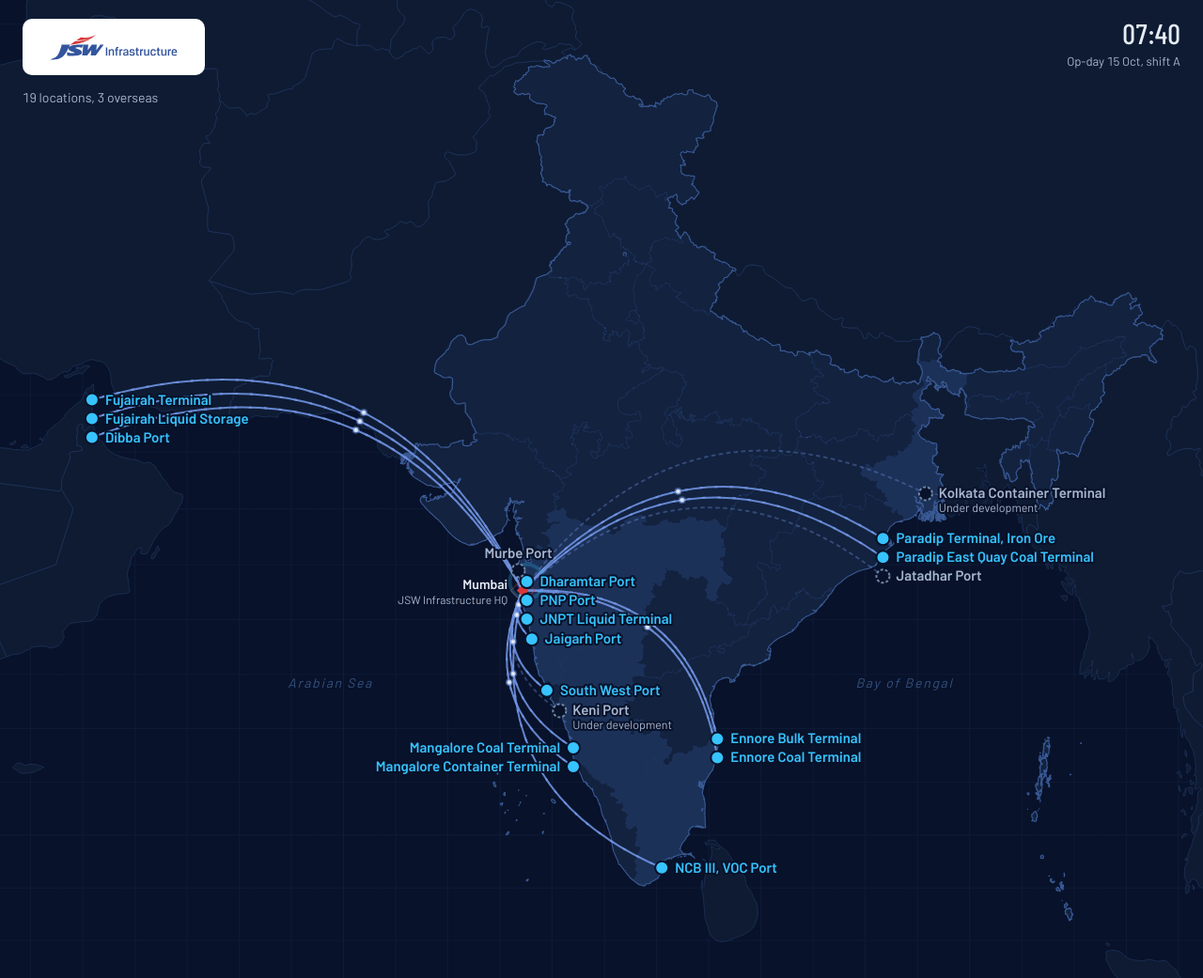
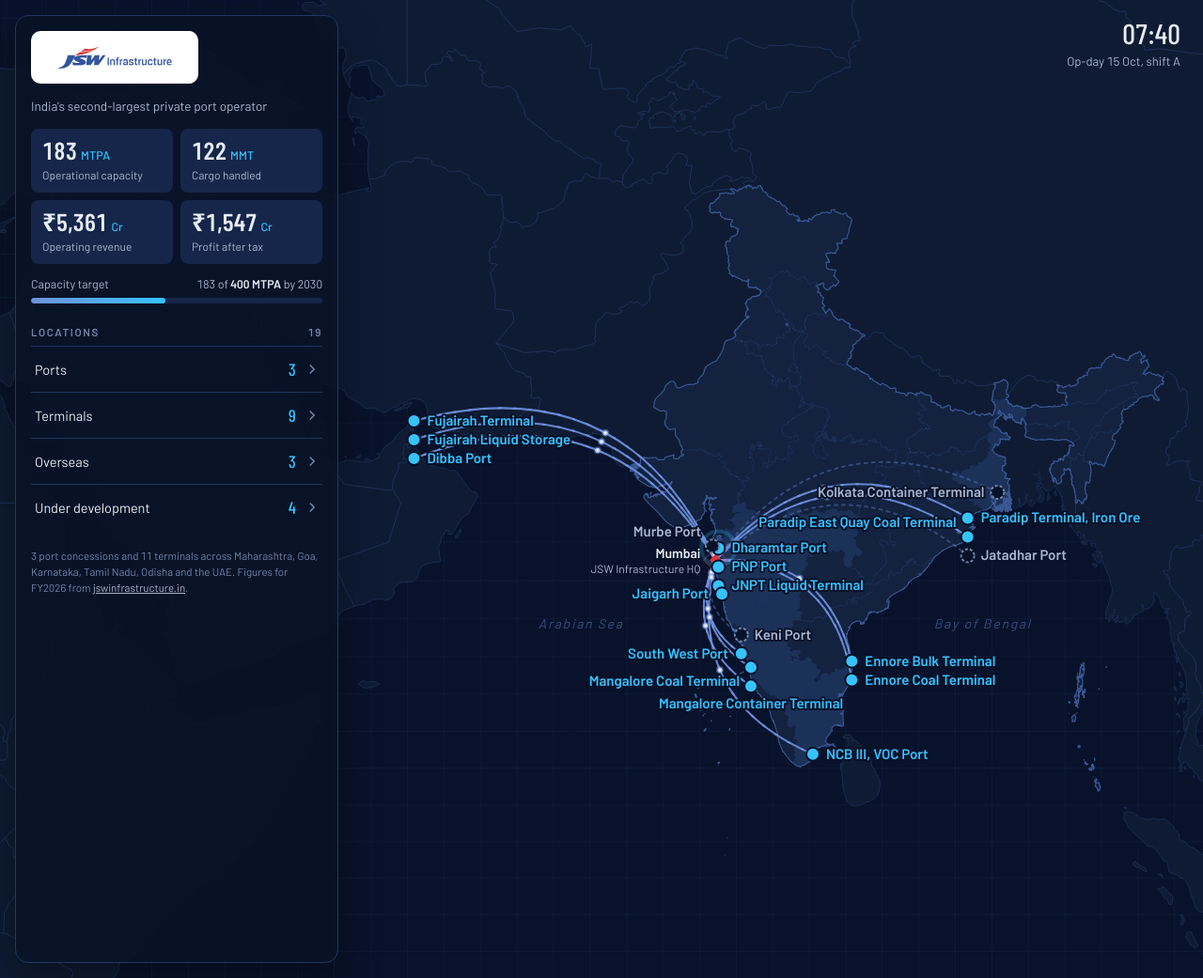
Before and after one commit to shubhamshnd/CEPDA, a Flask app: page / in a window 1280 px wide. Shown: the whole page at 94% size. Run offline with Flask 3, Linux system fonts and the light colour scheme; some libraries are stand-ins or nearby versions.

Commit message:
Enhance sidebar functionality with company figures and location grouping; update map interactions for improved highlighting and hover effects

```diff
--- a/app.py
+++ b/app.py
@@ -44,6 +44,7 @@ def _info(loc):
         "name": loc["name"],
         "region": loc.get("region", ""),
         "status": loc.get("status", "Operational"),
+        "kind": loc.get("kind", "terminal"),
         "overseas": bool(loc.get("overseas")),
         "connected": bool(loc.get("schema")),
         "facts": config.FACTS.get(loc["code"]),
@@ -69,7 +70,7 @@ def network():
             "lng": loc["lng"],
             "pulse": port_pulse(loc) if loc.get("schema") else None,
         })
-    return jsonify({"head_office": config.HEAD_OFFICE, "ports": ports})
+    return jsonify({"head_office": config.HEAD_OFFICE, "company": config.COMPANY, "ports": ports})
 
 
 @app.route("/api/ports/<code>/summary")
--- a/static/css/app.css
+++ b/static/css/app.css
@@ -111,6 +111,13 @@ button { font: inherit; color: inherit; }
 .port-mark .ring { display: none; fill: none; stroke: var(--port); stroke-width: 1.5; transform-box: fill-box; transform-origin: center; animation: ring 2.6s ease-out infinite; }
 .port-mark.live .ring { display: block; }
 .port-mark .hit { fill: transparent; }
+.port-mark { transition: opacity .3s ease; }
+.port-mark.dim { opacity: .2; }
+.port-mark.hl .core { stroke: var(--port-hi); stroke-width: 3; }
+.port-mark.hover { opacity: 1; }
+.port-mark.hover .core { fill: #fff; }
+.port-mark.hover .ring { display: block; }
+.arc.dim { opacity: .05; }
 .port-mark .leader { stroke: var(--text-3); stroke-width: 1; opacity: .8; }
 .port-mark .name { fill: var(--port); font-size: 15px; font-weight: 600; }
 .port-mark .sub  { fill: var(--text-2); font-size: 12.5px; }
@@ -126,20 +133,66 @@ body.panel-open .port-mark .sub, body.panel-open .ho-mark .sub { display: none;
 }
 
 /* ── Overlays ──────────────────────────────────────── */
-.brand {
-  position: absolute; top: calc(20px + var(--safe-t)); left: 24px;
-  pointer-events: none;
+/* ── Sidebar: company figures and grouped locations ── */
+.side {
+  position: absolute; top: calc(16px + var(--safe-t)); left: 16px; bottom: calc(16px + var(--safe-b));
+  width: 344px; display: flex; flex-direction: column; z-index: 5;
+  background: rgba(9, 19, 40, .92); border: 1px solid var(--rule); border-radius: 14px;
+  box-shadow: 0 18px 44px rgba(0, 0, 0, .35);
+  transition: transform .45s cubic-bezier(.2, .7, .2, 1), opacity .3s ease;
 }
+/* no backdrop blur: the map moves underneath, and blurring it every frame is costly */
+body.panel-open .side { transform: translateX(calc(-100% - 24px)); opacity: 0; pointer-events: none; }
+.side-head { padding: 16px 16px 0; }
+.side-body { overflow-y: auto; overscroll-behavior: contain; padding: 4px 16px 16px; flex: 1; }
+.side-body, .panel-scroll { scrollbar-width: thin; scrollbar-color: var(--rule) transparent; }
+.side-tag { color: var(--text-2); font-size: 13.5px; margin-top: 10px; }
+.kpis { display: grid; grid-template-columns: 1fr 1fr; gap: 8px; margin-top: 14px; }
+.kpi { background: var(--surface-2); border-radius: 8px; padding: 10px 12px; }
+.kpi b { display: block; font-family: var(--font-fig); font-size: 26px; font-weight: 600; line-height: 1; color: var(--text); }
+.kpi b small { font-family: var(--font); font-size: 12.5px; font-weight: 500; color: var(--port); margin-left: 4px; }
+.kpi span { display: block; font-size: 12px; color: var(--text-2); margin-top: 5px; }
+.target { margin-top: 12px; font-size: 12.5px; color: var(--text-2); }
+.target-row { display: flex; justify-content: space-between; gap: 8px; }
+.target-row b { color: var(--text); font-weight: 600; }
+.target-bar { height: 6px; background: var(--surface-2); border-radius: 3px; margin-top: 6px; overflow: hidden; }
+.target-bar i { display: block; height: 100%; border-radius: 3px; background: linear-gradient(90deg, var(--arc), var(--port)); }
+.side-h {
+  display: flex; justify-content: space-between; margin: 22px 0 6px;
+  font-size: 11.5px; font-weight: 600; letter-spacing: .14em; text-transform: uppercase; color: var(--text-3);
+}
+.grp { border-top: 1px solid var(--rule); }
+.grp-head {
+  width: 100%; display: flex; align-items: center; gap: 10px; padding: 11px 4px;
+  background: none; border: 0; cursor: pointer; font-size: 14.5px; text-align: left; color: var(--text);
+}
+.grp-head:hover, .grp.open .grp-head { color: var(--port-hi); }
+.grp-n { margin-left: auto; font-family: var(--font-fig); font-size: 18px; color: var(--port); }
+.grp-chev { color: var(--text-3); transition: transform .3s ease; }
+.grp.open .grp-chev { transform: rotate(90deg); }
+/* open/close by animating the row height from 0fr to 1fr */
+.grp-body { display: grid; grid-template-rows: 0fr; transition: grid-template-rows .3s ease; }
+.grp.open .grp-body { grid-template-rows: 1fr; }
+.grp-body > ul { overflow: hidden; min-height: 0; list-style: none; }
+.grp.open .grp-body > ul { padding-bottom: 8px; }
+.loc {
+  width: 100%; display: grid; grid-template-columns: 12px 1fr auto; gap: 1px 10px; align-items: center;
+  padding: 7px 8px; background: none; border: 0; border-radius: 8px; cursor: pointer; text-align: left; color: var(--text);
+}
+.loc:hover, .loc:focus-visible { background: var(--surface-2); }
+.loc-dot { width: 9px; height: 9px; border-radius: 50%; background: var(--port); }
+.loc-dot.dev { background: none; border: 1.5px dashed var(--text-3); }
+.loc-dot.live { box-shadow: 0 0 0 3px rgba(54, 195, 255, .25); }
+.loc-name { font-size: 14px; font-weight: 500; }
+.loc-stat { font-size: 12.5px; color: var(--port); text-align: right; white-space: nowrap; }
+.loc-region { grid-column: 2 / -1; font-size: 12px; color: var(--text-3); }
+.side-src { font-size: 11.5px; color: var(--text-3); margin-top: 18px; line-height: 1.5; }
+.side-src a { color: var(--text-2); }
 /* Logo is navy and red, so it sits on a white chip to stay legible on the dark map. */
 .brand-logo {
-  display: block; height: 60px; width: auto; margin-bottom: 14px;
+  display: block; height: 56px; width: auto;
   background: #fff; padding: 10px 16px; border-radius: 10px;
 }
-.brand h1 {
-  font-family: var(--font-fig); font-weight: 600; font-size: 34px;
-  line-height: 1; letter-spacing: .01em;
-}
-.brand p { color: var(--text-2); margin-top: 6px; font-size: 14px; }
 
 .clock {
   position: absolute; top: calc(20px + var(--safe-t)); right: 24px;
@@ -147,6 +200,7 @@ body.panel-open .port-mark .sub, body.panel-open .ho-mark .sub { display: none;
   transition: right .35s ease;
 }
 body.panel-open .clock { right: calc(var(--panel-w) + 24px); }
+body.panel-open .zoom-hint { right: calc(var(--panel-w) + 24px); }
 #clock-time { display: block; font-family: var(--font-fig); font-size: 30px; font-weight: 500; line-height: 1; }
 #clock-meta { display: block; color: var(--text-2); font-size: 13px; margin-top: 6px; }
 
@@ -156,7 +210,8 @@ body.panel-open .clock { right: calc(var(--panel-w) + 24px); }
   display: grid; gap: 6px; pointer-events: none;
 }
 .zoom-hint {
-  position: absolute; left: 24px; bottom: calc(24px + var(--safe-b)); pointer-events: none;
+  position: absolute; right: 24px; bottom: calc(24px + var(--safe-b)); pointer-events: none;
+  transition: right .35s ease;
   background: rgba(13, 26, 51, .85); border: 1px solid var(--rule); border-radius: 6px;
   padding: 7px 12px; font-size: 13px; color: var(--text-2);
 }
@@ -362,16 +417,15 @@ body.panel-open .clock { right: calc(var(--panel-w) + 24px); }
 /* ── Small screens: panel becomes a bottom sheet ───── */
 @media (max-width: 760px) {
   :root { --panel-w: 100%; }
-  .brand h1 { font-size: 26px; }
-  .brand { left: 16px; }
+  .side { right: 16px; bottom: auto; width: auto; max-height: 46vh; }
+  .side .groups, .side .side-h, .side .side-src { display: none; }
   .clock { right: 16px; }
   #clock-time { font-size: 22px; }
   #clock-meta { display: none; }
-  .brand p { font-size: 13px; max-width: 62vw; }
   body.panel-open .clock { right: 16px; }
   .legend { display: none; }
   .brand-logo { height: 34px; margin-bottom: 10px; }
-  .zoom-hint { left: 16px; bottom: calc(16px + var(--safe-b)); }
+  .zoom-hint { right: 16px; bottom: calc(16px + var(--safe-b)); }
   .panel {
     top: auto; height: 86%; width: 100%;
     border-left: 0; border-top: 1px solid var(--rule); border-radius: 14px 14px 0 0;
--- a/static/js/map.js
+++ b/static/js/map.js
@@ -24,6 +24,7 @@
   const path = d3.geoPath(projection).digits(2);   // 0.01 px is plenty, and shrinks the path strings
   let india = null, world = null, network = null, transform = d3.zoomIdentity, width = 0, height = 0;
   let sparks = [], focused = null;      // port the map is zoomed to, null = overview
+  let highlight = null, hovered = null; // from the sidebar: a group of codes, and one hovered code
   const SITE_SPAN = 5;                  // degrees shown around a clicked port
   const STACK_PX = 18, STACK_GAP = 20;  // ports closer than this on screen are stacked in a column
   const TILT = 55, PERSPECTIVE = 1800;  // camera when zoomed to a port: tilt (deg) and perspective depth (px)
@@ -99,15 +100,22 @@
       ? document.getElementById('panel').offsetWidth : 0;
   }
 
+  // Room the sidebar takes on the left. It slides away while the port panel is open.
+  function sideInset() {
+    const s = document.getElementById('side');
+    return document.body.classList.contains('panel-open') || window.innerWidth <= 760
+      ? 0 : s.offsetLeft + s.offsetWidth;
+  }
+
   function fitTransform(bounds, pad) {
     // bounds: [[minLng, minLat], [maxLng, maxLat]]
     const a = projection(bounds[0]), b = projection(bounds[1]);
     const x0 = Math.min(a[0], b[0]), x1 = Math.max(a[0], b[0]);
     const y0 = Math.min(a[1], b[1]), y1 = Math.max(a[1], b[1]);
-    const w = width - panelWidth();
+    const left = sideInset(), w = width - panelWidth() - left;
     const k = Math.min((w - pad * 2) / (x1 - x0), (height - pad * 2) / (y1 - y0));
     return d3.zoomIdentity
-      .translate(w / 2, height / 2)
+      .translate(left + w / 2, height / 2)
       .scale(k)
       .translate(-(x0 + x1) / 2, -(y0 + y1) / 2);
   }
@@ -131,7 +139,7 @@
   const currentView = () => (focused ? portView(focused) : homeView());
 
   // Camera settings: tilted and centred on the visible map when zoomed to a port.
-  const camFocus = () => ({ tilt: TILT, ox: (width - panelWidth()) / 2, oy: height / 2 });
+  const camFocus = () => ({ tilt: TILT, ox: sideInset() + (width - panelWidth() - sideInset()) / 2, oy: height / 2 });
   const zoomHint = document.getElementById('zoom-hint');
 
   // Slow orbit while zoomed to a port.
@@ -287,10 +295,11 @@
     const arcs = [];
     if (arcsLive) nodes.forEach(n => {
       const g = arcGeometry([n.x, n.y], ho, 0.42);
-      arcs.push({ key: n.p.code, d: g.d, cls: 'main' + (isDev(n.p) ? ' dev' : '') });
+      const dim = highlight && !highlight.has(n.p.code) ? ' dim' : '';
+      arcs.push({ key: n.p.code, d: g.d, cls: 'main' + (isDev(n.p) ? ' dev' : '') + dim });
       if (!isDev(n.p)) {
-        arcs.push({ key: n.p.code + 'flow', d: g.d, cls: 'flow' });
-        sparks.push({ key: n.p.code, p0: [n.x, n.y], c: g.c, p1: ho });
+        arcs.push({ key: n.p.code + 'flow', d: g.d, cls: 'flow' + dim });
+        if (!dim) sparks.push({ key: n.p.code, p0: [n.x, n.y], c: g.c, p1: ho });   // dimmed lines carry no spark
       }
     });
     if (arcsLive) {
@@ -337,7 +346,10 @@
     pm.attr('transform', d => `translate(${d.x},${d.y})`)
       .classed('live', d => !!(d.p.pulse && d.p.pulse.ok))
       .classed('dev', d => isDev(d.p))
-      .classed('active', d => d.p.code === current);
+      .classed('active', d => d.p.code === current)
+      .classed('dim', d => !!highlight && !highlight.has(d.p.code))
+      .classed('hl', d => !!highlight && highlight.has(d.p.code))
+      .classed('hover', d => d.p.code === hovered);
     pm.select('.name').text(d => d.p.name);
     pm.select('title').text(d => d.p.name);
     pm.select('.sub').text(d => {
@@ -414,18 +426,19 @@
     const hoW = focused ? 0 : d3.max(gMarks.selectAll('g.ho-mark text').nodes(), textWidth) || 0;
     taken.push([ho[0] - 18 - hoW, ho[1] - 14, ho[0] + 8, ho[1] + 18]);    // head office + its label
     // Page furniture drawn over the map: logo block, clock, zoom hint.
-    document.querySelectorAll('.brand, .clock, #zoom-hint:not([hidden])').forEach(n => {
+    document.querySelectorAll('#side, .clock, #zoom-hint:not([hidden])').forEach(n => {
       const r = n.getBoundingClientRect();
       taken.push([r.left - 6, r.top - 6, r.right + 6, r.bottom + 6]);
     });
 
     const subsShown = !document.body.classList.contains('panel-open');   // CSS hides subs then
-    const rank = d => (d.p.code === window.PortPanel.current() ? 0 : d.p.pulse && d.p.pulse.ok ? 1 : d.p.status === 'Operational' ? 2 : 3);
+    const rank = d => (d.p.code === window.PortPanel.current() ? 0 : highlight && highlight.has(d.p.code) ? 1
+      : d.p.pulse && d.p.pulse.ok ? 2 : d.p.status === 'Operational' ? 3 : 4);
     // Sort a copy, not the DOM, so keyboard tab order stays as listed in config.
     pm.nodes().sort((a, b) => rank(a.__data__) - rank(b.__data__)).forEach(el => {
       const d = el.__data__, g = d3.select(el), name = g.select('.name'), sub = g.select('.sub');
       const leader = g.select('.leader');
-      if (fn && d === fn) {             // the callout names it already
+      if ((fn && d === fn) || (highlight && !highlight.has(d.p.code) && d.p.code !== hovered)) {   // callout names it / dimmed
         name.attr('visibility', 'hidden'); sub.attr('visibility', 'hidden'); leader.attr('visibility', 'hidden');
         return;
       }
@@ -497,13 +510,19 @@
   // Stays zoomed (and orbiting) until double-click or Esc; re-centres on the wider map.
   window.PortPanel.onClose = () => { drawOverlay(); go(currentView(), 700, focused ? camFocus() : {}); };
 
-  // ── header text + clock ───────────────────────────────
-  function updateBrand() {
-    const n = network.ports.length;
-    const abroad = network.ports.filter(p => p.overseas).length;
-    document.getElementById('brand-sub').textContent =
-      `${n} locations${abroad ? `, ${abroad} overseas` : ''}`;
-  }
+  // What the sidebar can do to the map.
+  window.PortMap = {
+    highlight(codes) { highlight = codes ? new Set(codes) : null; drawOverlay(); },
+    hover(code) {
+      if (hovered === code) return;
+      hovered = code;
+      gMarks.selectAll('g.port-mark').classed('hover', d => d.p.code === hovered);
+      if (highlight) drawOverlay();     // a dimmed port shows its name while hovered
+    },
+    open: code => openPort(code),
+  };
+
+  // ── clock ─────────────────────────────────────────────
 
   function tick() {
     const now = new Date();
@@ -553,7 +572,7 @@
     try {
       network = await loadNetwork();
       tagStates();
-      updateBrand();
+      window.SidePanel.render(network);
       restack = true;
       drawOverlay();
     } catch (e) { console.warn('refresh failed', e); }
@@ -574,8 +593,8 @@
       return;
     }
     tagStates();
+    window.SidePanel.render(network);  // before resize: the map is fitted beside the sidebar
     resize();
-    updateBrand();
     if (!reduceMotion) requestAnimationFrame(animate);
     window.addEventListener('resize', resize);
     // Double-click anywhere on the map (not a port) or Esc zooms back out.
--- /dev/null
+++ b/static/js/side.js
@@ -0,0 +1,84 @@
+/* Sidebar: company figures, then every location grouped. A group highlights its
+   locations on the map; hovering a location pulses its marker; clicking opens it. */
+window.SidePanel = (function () {
+  const el = document.getElementById('side-body');
+  const esc = s => String(s ?? '').replace(/[&<>"']/g, c => ({ '&': '&amp;', '<': '&lt;', '>': '&gt;', '"': '&quot;', "'": '&#39;' }[c]));
+
+  // Partition, in this order: each location lands in the first group it matches.
+  const GROUPS = [
+    ['dev', 'Under development', p => p.status !== 'Operational'],
+    ['overseas', 'Overseas', p => p.overseas],
+    ['ports', 'Ports', p => p.kind === 'port'],
+    ['terminals', 'Terminals', () => true],
+  ];
+  const ORDER = ['ports', 'terminals', 'overseas', 'dev'];   // display order
+  let open = null;                      // expanded (and highlighted) group
+  let members = {};                     // group key -> port codes
+
+  const chevron = '<svg class="grp-chev" viewBox="0 0 16 16" width="14" height="14" aria-hidden="true"><path d="M6 3.5 10.5 8 6 12.5" fill="none" stroke="currentColor" stroke-width="1.8" stroke-linecap="round" stroke-linejoin="round"/></svg>';
+
+  function headline(p) {
+    const s = p.facts && p.facts.stats[0];
+    return s ? `${s[0]} ${s[1].toLowerCase()}` : '';
+  }
+
+  function render(network) {
+    const c = network.company;
+    const byGroup = Object.fromEntries(GROUPS.map(([k]) => [k, []]));
+    network.ports.forEach(p => byGroup[GROUPS.find(([, , test]) => test(p))[0]].push(p));
+    members = Object.fromEntries(Object.entries(byGroup).map(([k, ps]) => [k, ps.map(p => p.code)]));
+    const label = Object.fromEntries(GROUPS.map(([k, l]) => [k, l]));
+    const pct = Math.round(c.target.now / c.target.goal * 100);
+
+    el.innerHTML = `
+      <p class="side-tag">${esc(c.tagline)}</p>
+      <div class="kpis">${c.kpis.map(k => `<div class="kpi"><b>${esc(k.value)}<small>${esc(k.unit)}</small></b><span>${esc(k.label)}</span></div>`).join('')}</div>
+      <div class="target">
+        <div class="target-row"><span>Capacity target</span><span>${c.target.now} of <b>${c.target.goal} MTPA</b> by ${esc(c.target.by)}</span></div>
+        <div class="target-bar" role="img" aria-label="${pct}% of the ${c.target.goal} MTPA target"><i style="width:${pct}%"></i></div>
+      </div>
+
+      <h2 class="side-h">Locations <span>${network.ports.length}</span></h2>
+      <div class="groups">${ORDER.map(k => {
+        const ps = byGroup[k];
+        if (!ps.length) return '';
+        return `<section class="grp${open === k ? ' open' : ''}" data-group="${k}">
+          <button type="button" class="grp-head" aria-expanded="${open === k}">
+            <span class="grp-name">${esc(label[k])}</span><span class="grp-n">${ps.length}</span>${chevron}
+          </button>
+          <div class="grp-body"><ul>${ps.map(p => `<li><button type="button" class="loc" data-code="${esc(p.code)}">
+            <span class="loc-dot${p.status !== 'Operational' ? ' dev' : ''}${p.pulse && p.pulse.ok ? ' live' : ''}"></span>
+            <span class="loc-name">${esc(p.name)}</span><span class="loc-stat">${esc(headline(p))}</span>
+            <span class="loc-region">${esc(p.region)}</span></button></li>`).join('')}</ul></div>
+        </section>`;
+      }).join('')}</div>
+
+
+      <p class="side-src">${esc(c.footprint)}. Figures for ${esc(c.period)} from
+        <a href="${esc(c.source)}" target="_blank" rel="noopener">jswinfrastructure.in</a>.</p>`;
+  }
+
+  function setOpen(key) {
+    open = key;
+    el.querySelectorAll('.grp').forEach(g => {
+      const on = g.dataset.group === key;
+      g.classList.toggle('open', on);
+      g.querySelector('.grp-head').setAttribute('aria-expanded', on);
+    });
+    window.PortMap.highlight(key ? members[key] : null);
+  }
+
+  el.addEventListener('click', e => {
+    const head = e.target.closest('.grp-head');
+    if (head) { const k = head.parentElement.dataset.group; setOpen(open === k ? null : k); return; }
+    const loc = e.target.closest('.loc');
+    if (loc) window.PortMap.open(loc.dataset.code);
+  });
+  const hover = e => { const loc = e.target.closest('.loc'); window.PortMap.hover(loc ? loc.dataset.code : null); };
+  el.addEventListener('pointerover', hover);
+  el.addEventListener('pointerleave', () => window.PortMap.hover(null));
+  el.addEventListener('focusin', hover);
+  el.addEventListener('focusout', () => window.PortMap.hover(null));
+
+  return { render };
+})();
--- a/templates/index.html
+++ b/templates/index.html
@@ -14,10 +14,12 @@
 <main id="stage">
   <svg id="map" role="img" aria-label="Map of JSW Infrastructure ports and terminals in India and the UAE, linked to the Mumbai head office"></svg>
 
-  <header class="brand">
-    <img class="brand-logo" src="{{ url_for('static', filename='img/jsw-logo.svg') }}" alt="JSW Infrastructure">
-    <p id="brand-sub">Loading locations</p>
-  </header>
+  <aside id="side" class="side" aria-label="JSW Infrastructure at a glance">
+    <div class="side-head">
+      <img class="brand-logo" src="{{ url_for('static', filename='img/jsw-logo.svg') }}" alt="JSW Infrastructure">
+    </div>
+    <div id="side-body" class="side-body"><p class="side-tag">Loading locations</p></div>
+  </aside>
 
   <div class="clock" aria-live="off">
     <span id="clock-time">--:--</span>
@@ -59,6 +61,7 @@
   };
 </script>
 <script src="{{ url_for('static', filename='js/panel.js') }}"></script>
+<script src="{{ url_for('static', filename='js/side.js') }}"></script>
 <script src="{{ url_for('static', filename='js/map.js') }}"></script>
 </body>
 </html>
```
Also changed, not shown: config.py (+24 -6 lines).
